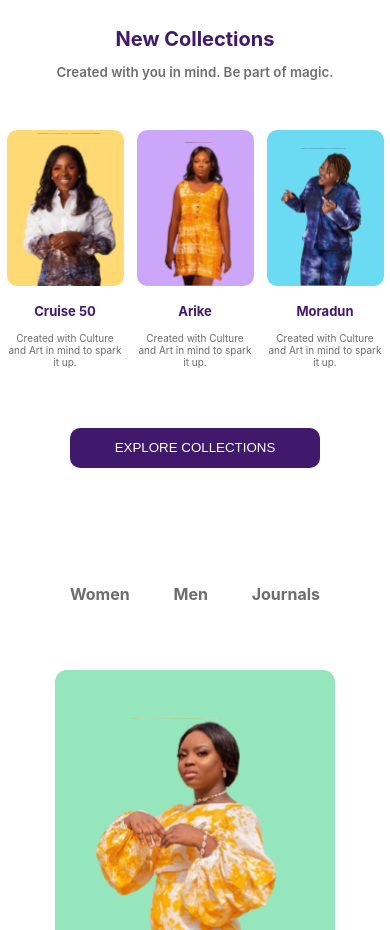
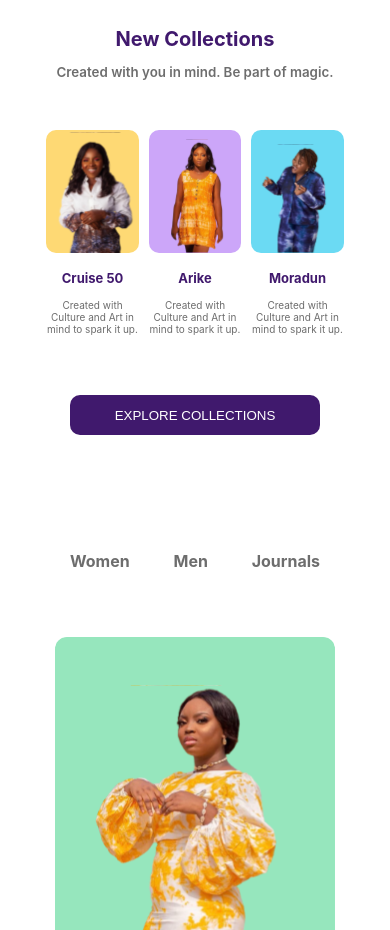
Before and after one commit to Blackie01/Topaz-Fashion-Website-UI, a React (Create React App) app: page / in a window 390 px wide. Shown: the part 900-1830 px from the top of the page. Built offline with nearby package versions, Linux system fonts and the light colour scheme.

Commit message:
more collections

```diff
--- a/src/components/collections.css
+++ b/src/components/collections.css
@@ -67,8 +67,10 @@
 
     .container-each-collection{
         gap: unset;
-        justify-content: space-around;
-        margin-bottom: 50px;
+        /* justify-content: space-around; */
+        gap: 10px;
+        margin: 50px 10px 50px 10px;
+
     }
 
     .container-each-collection :nth-last-child(4) {
@@ -84,7 +86,7 @@
     }
 
     .each-collection {
-        width: 30%;
+        width: 25%;
     }
 
     .each-collection img{
```
